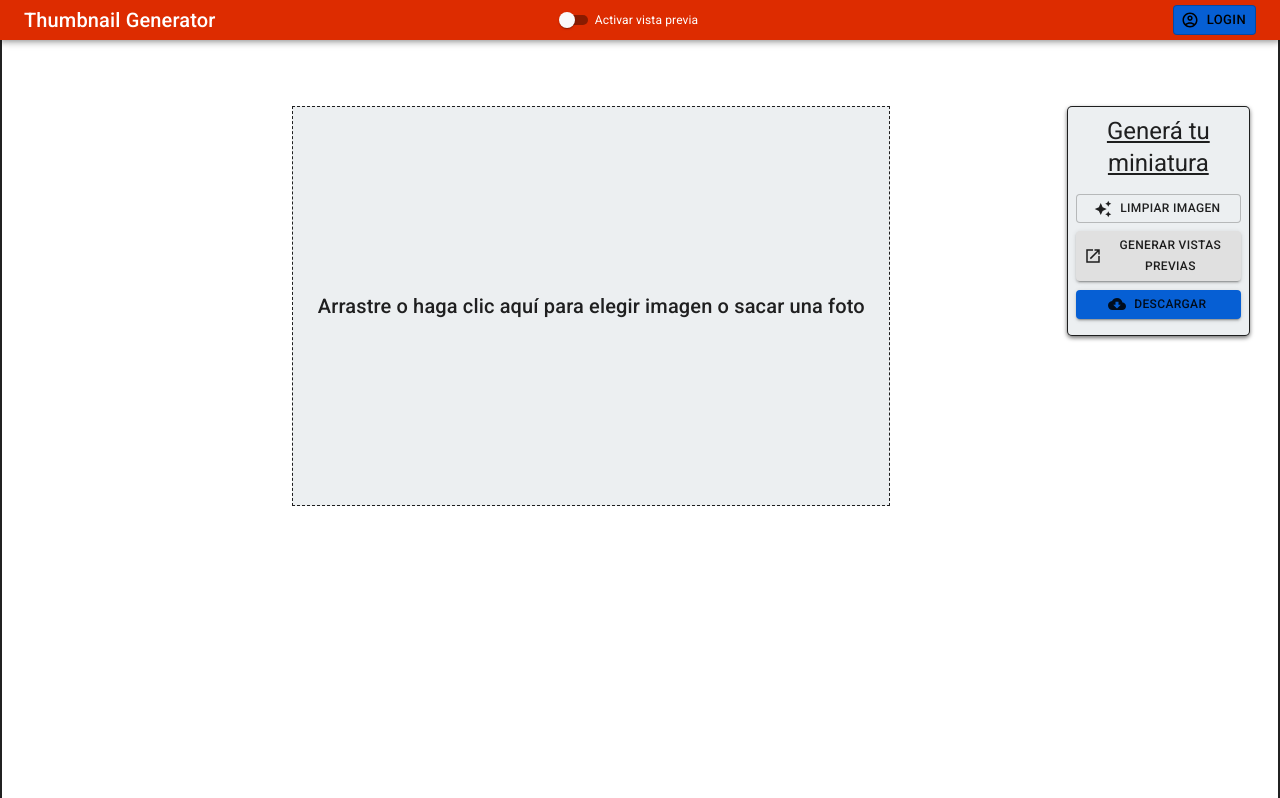
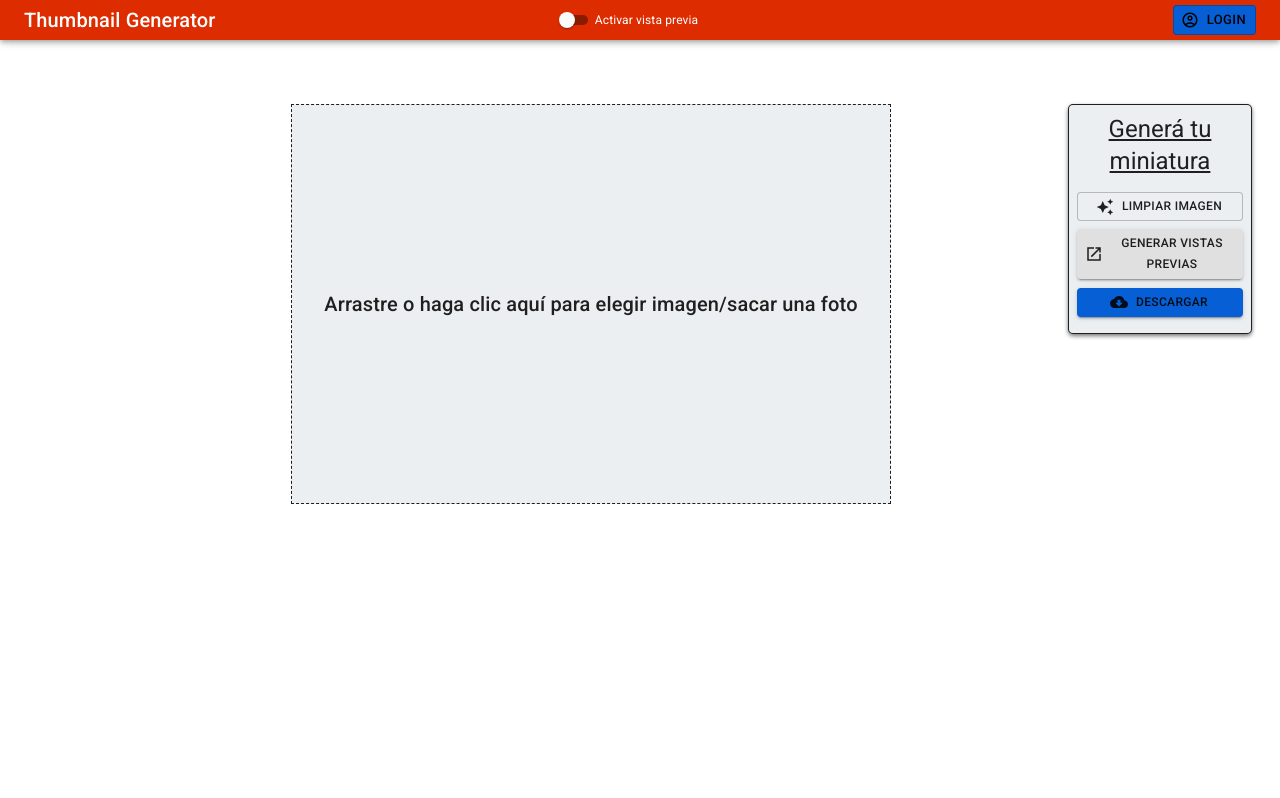
Before and after one commit to SantiagoOscarVera/generador-miniaturas, a React (Create React App) app: page /home in a window 1280 px wide. Shown: the top 798 px of the page. Built offline with nearby package versions, Linux system fonts and the light colour scheme.

Commit message:
le doy formato2

```diff
--- a/src/App.tsx
+++ b/src/App.tsx
@@ -260,7 +260,7 @@ const App = () => {
   /* ------------------------------------------------------------------------------------------------------------------- */
   /* ------------------------------------------------------------------------------------------------------------------- */
   return (
-    <Container sx={{ maxWidth: 'none !important', border: 2, position: 'sticky', top: 0, left: 0, right: 0, bottom: 0, marginLeft: -8, marginRight: -10, width: '100vw', height: '120vh', display: "flex", flexDirection: "column", alignItems: "center", flexGrow: 1 }}>
+    <Container sx={{ maxWidth: 'none !important', position: 'sticky', top: 0, left: 0, right: 0, bottom: 0, marginLeft: -8, marginRight: -10, width: '100vw', height: '120vh', display: "flex", flexDirection: "column", alignItems: "center", flexGrow: 1 }}>
       <Navbar checked={checked} onChange={handleChange} />
       <Grid container spacing={2} justifyContent="center" marginTop={10}  >
 
--- a/src/components/image-dropzone.tsx
+++ b/src/components/image-dropzone.tsx
@@ -138,7 +138,7 @@ const ImageDropzone = ({ onDrop }: ImageDropzoneProps) => {
         ) : (
           <>
             <Typography variant="h6" align="center">
-              Arrastre o haga clic aquí para elegir imagen o sacar una foto
+              Arrastre o haga clic aquí para elegir imagen/sacar una foto
             </Typography>
             {showImage && (
               <img
--- a/src/static/places.tsx
+++ b/src/static/places.tsx
@@ -9,7 +9,7 @@ const places: Place[] = [
   {
     title: 'Productividad y engagement a un solo click',
     description:
-      "No necesitas más herramientas pesadas para tu computadora ni pagar software costoso, ahorrate todo eso usando esta web y mejorá en un 55% tu productividad, además ¡las imagenes creadas aquí generan un mejor SEO lo que te da más engagement y likes!",
+      "No necesitas más herramientas pesadas para tu computadora ni pagar software costoso, ahorrate todo eso usando esta web y mejorá en un 55% tu productividad, además ¡las imagenes creadas aquí generan un mejor SEO, lo que te da más engagement y likes!",
     imageUrl: process.env.PUBLIC_URL + '/assets/yt7.jpg',
     time: 1500,
   },
```
